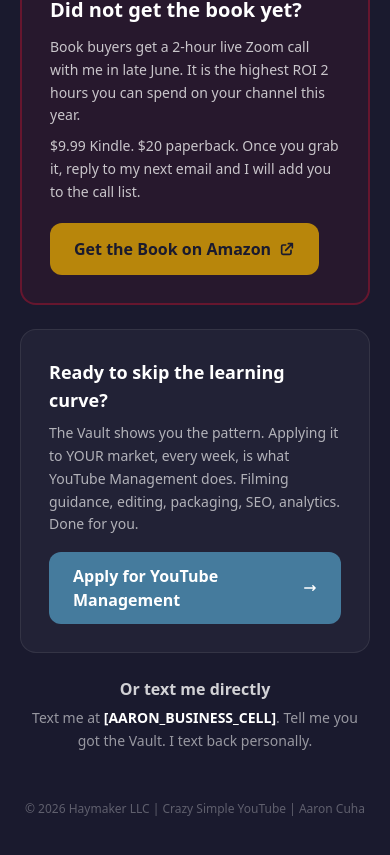
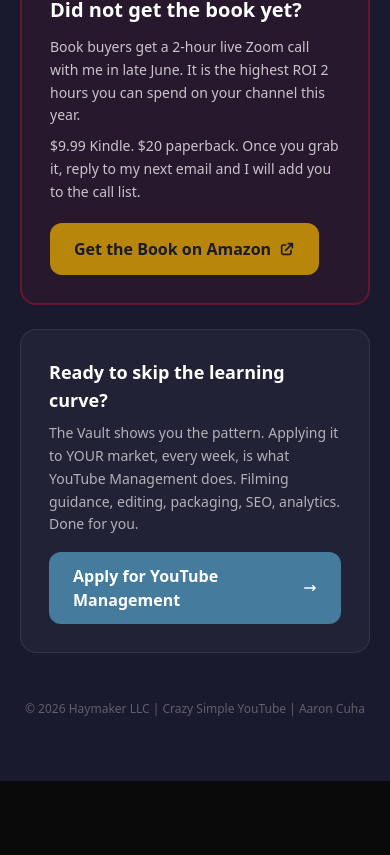
Before and after one commit to Oannes1/CrazySimpleYouTube.com, a Next.js app: page /vault/thank-you in a window 390 px wide. Shown: the part 387-1242 px from the top of the page. After the commit the page ends 1168 px from the top, so only its background shows below. Built offline with nearby package versions, Linux system fonts and the light colour scheme; no server answers.

Commit message:
Remove "text me directly" block from /vault/thank-you
Dropped the phone text-back section (and its [AARON_BUSINESS_CELL]
placeholder). Thank-you page now ends after the management upsell.

Co-Authored-By: Claude Opus 4.6 <noreply@anthropic.com>

```diff
--- a/app/vault/thank-you/page.tsx
+++ b/app/vault/thank-you/page.tsx
@@ -134,18 +134,6 @@ export default function VaultThankYouPage({
           </a>
         </div>
 
-        {/* Phone text-back */}
-        <div className="mt-6 text-center">
-          <h2 className="font-sans font-bold text-base text-white/80">
-            Or text me directly
-          </h2>
-          <p className="mt-1.5 font-sans text-sm text-white/55 leading-relaxed">
-            Text me at{' '}
-            <strong className="text-white">[AARON_BUSINESS_CELL]</strong>. Tell
-            me you got the Vault. I text back personally.
-          </p>
-        </div>
-
         {/* Footer */}
         <p className="mt-12 text-center font-sans text-xs text-white/30">
           &copy; 2026 Haymaker LLC | Crazy Simple YouTube | Aaron Cuha
```
